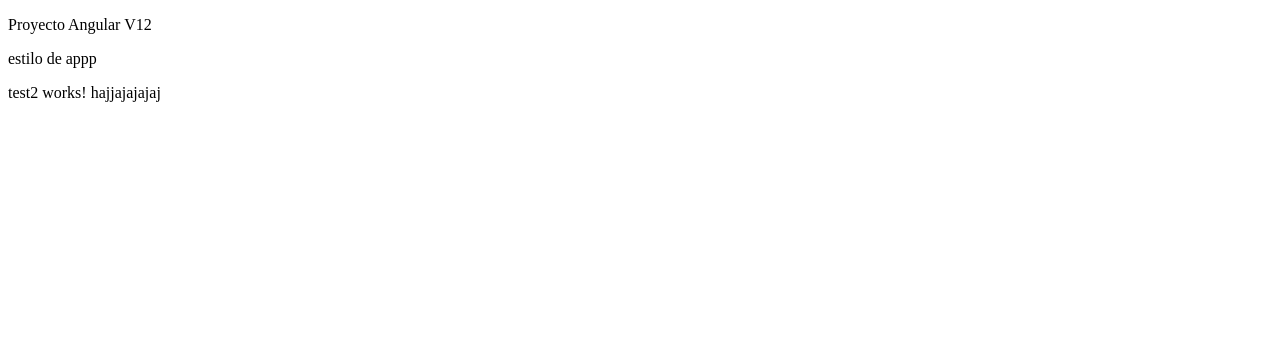
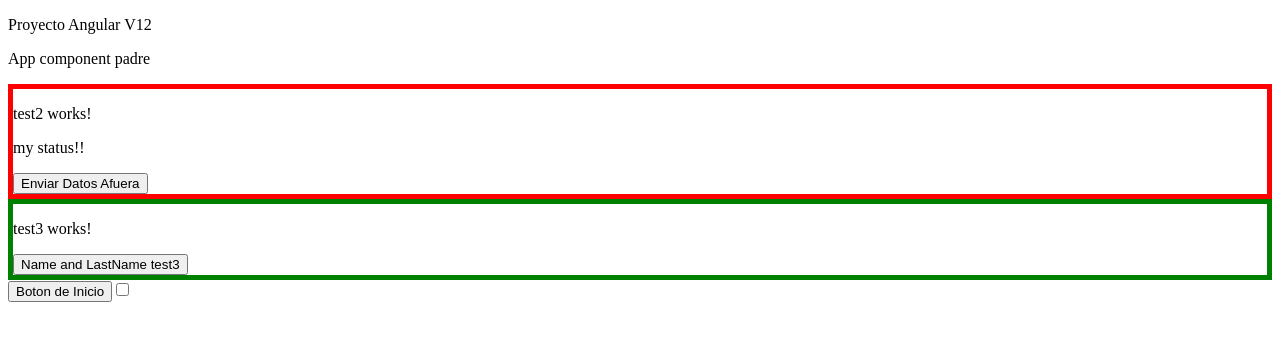
Before and after one commit to Favio1981/ProyectoA, an Angular app: page / in a window 1280 px wide. Shown: the top 340 px of the page. Built offline with nearby package versions, Linux system fonts and the light colour scheme.

Commit message:
components inputs y outputs

```diff
--- a/src/app/app.component.html
+++ b/src/app/app.component.html
@@ -1,4 +1,20 @@
-<p>estilo de appp</p>
+<p>App component padre</p>
 
 
-<app-test2></app-test2>
+<app-test2
+status1="working!!"
+(onSetData)="printDataTest2($event)"
+[status]="[myStatus]"
+
+>
+
+
+</app-test2>
+
+<app-test3 name="Angular" lastName="Version V12"
+(onSendData)="printData($event)">
+</app-test3>
+
+<button onclick="">Boton de Inicio</button>
+
+<input type="checkbox">
--- a/src/app/app.component.ts
+++ b/src/app/app.component.ts
@@ -7,6 +7,7 @@ import { Component } from '@angular/core';
 })
 export class AppComponent {
   title = 'ProyectA';
+  myStatus = 'my status!!';
 
 constructor(){
   const testMap =[1,2,3,4,5].map(item =>item *2);
@@ -19,5 +20,13 @@ console.log(testMap);
 
 }
 
+printDataTest2(event: any){
+  console.log('componente test2 output:',event);
+}
+
+printData(event: any){
+  console.log('componente test3 output:',event);
+}
+
 
 }
--- a/src/app/app.module.ts
+++ b/src/app/app.module.ts
@@ -4,10 +4,11 @@ import { NgModule } from '@angular/core';
 import { AppComponent } from './app.component';
 import { Test1Component } from './test1/test1.component';
 import { Test2Component } from './test2/test2.component';
+import { Test3Component } from './test3/test3.component';
 
 @NgModule({
   declarations: [
-    AppComponent, Test1Component, Test2Component
+    AppComponent, Test1Component, Test2Component, Test3Component
   ],
   imports: [
     BrowserModule
--- a/src/app/test2/test2.component.html
+++ b/src/app/test2/test2.component.html
@@ -1 +1,9 @@
-<p>test2 works! hajjajajajaj</p>
+<div style="border: 5px red solid;">
+
+    <p>test2 works!</p>
+    <p>{{statusTest}}</p>
+
+    <button (click)="onClickTest($event)"> Enviar Datos Afuera</button>
+
+
+</div>
--- a/src/app/test2/test2.component.ts
+++ b/src/app/test2/test2.component.ts
@@ -1,4 +1,4 @@
-import { Component, Input, OnInit } from '@angular/core';
+import { Component, EventEmitter, Input, OnInit, Output } from '@angular/core';
 
 @Component({
   selector: 'app-test2',
@@ -8,9 +8,20 @@ import { Component, Input, OnInit } from '@angular/core';
 export class Test2Component{
 
 
-  @Input() status: string;
-
-  constructor() { }
+  @Input('status') statusTest: string = 'hola buen viernes working';
+  @Output ('onSetData') SendData = new EventEmitter(null);
 
 
+  onClickTest(event: any){
+
+    console.log ('Event click:', event);
+//output personalizado puede enviar json etc
+    this.SendData.emit({
+        name: 'Fav',
+        status: 'Master'
+
+    });
+
+  }
+
 }
--- /dev/null
+++ b/src/app/test3/test3.component.html
@@ -0,0 +1,5 @@
+<div style="border: 5px green solid">
+
+    <p>test3 works!</p>
+    <button (click)="ShowData($event)"> Name and LastName test3</button>
+</div>
--- /dev/null
+++ b/src/app/test3/test3.component.ts
@@ -0,0 +1,24 @@
+import { Component, EventEmitter, Input, OnInit, Output } from '@angular/core';
+
+@Component({
+  selector: 'app-test3',
+  templateUrl: './test3.component.html',
+  styleUrls: ['./test3.component.scss']
+})
+export class Test3Component{
+
+  @Input() name: string = 'Angular ';
+  @Input() lastName: string = 'Version 12';
+  @Output() onSendData = new EventEmitter(null);
+
+
+  ShowData(event: any){
+
+    console.log ('Event click:', event);
+//output personalizado puede enviar json etc
+    this.onSendData.emit(
+      'general data '  + this.name + '' +this.lastName
+      );
+
+  }
+}
```
Also changed, not shown: src/app/test3/test3.component.scss (added), 1 other file (tests, documents, lock files or other folders).
